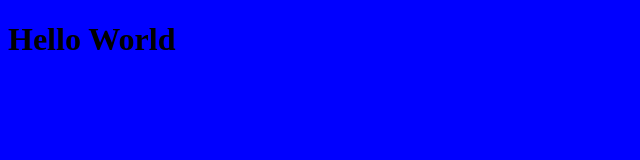
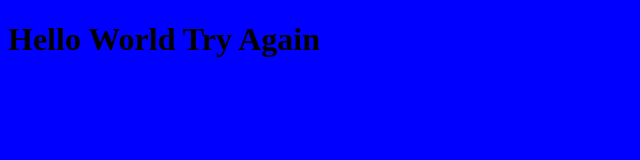
Before and after one commit to kaw393939/is117-firstwebpage, a plain HTML site: page docs/index.html in a window 1280 px wide. Shown: the whole page, without its empty margins (0-640 px from the left). Drawn offline with Linux system fonts and the light colour scheme.

Commit message:
Fix: Changed Heading

```diff
--- a/docs/index.html
+++ b/docs/index.html
@@ -14,7 +14,7 @@
 
 <body>
 
-<h1>Hello World</h1>
+<h1>Hello World Try Again</h1>
 
 <script src="js/scripts.js"></script>
 </body>
```
